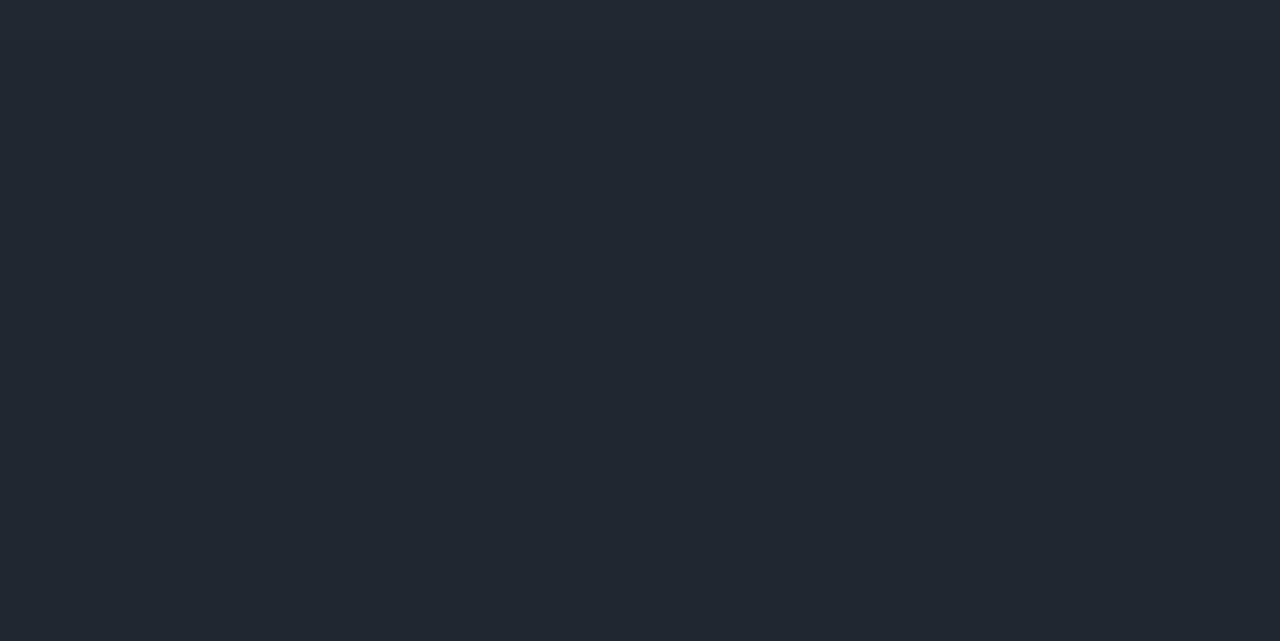
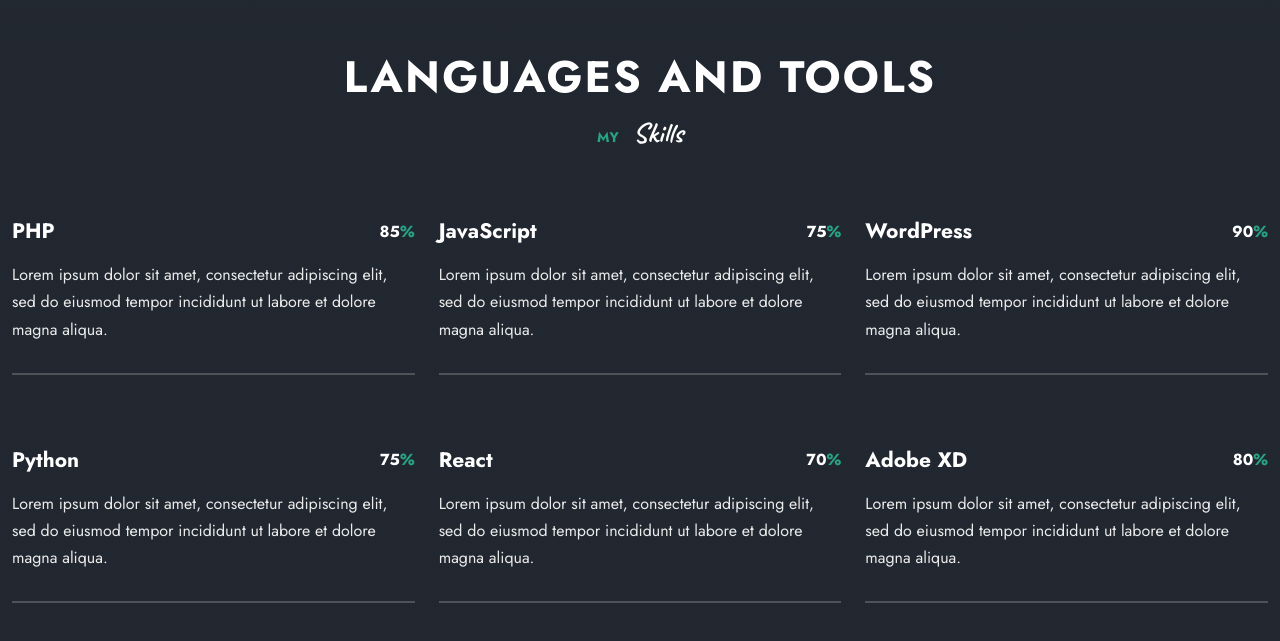
Before and after one commit to ellenpham/personal-portfolio-v2, a React (Vite) app: page / in a window 1280 px wide. Shown: the part 1794-2435 px from the top of the page. Before the commit the page ends 1839 px from the top, so only its background shows below. Built offline with nearby package versions, Linux system fonts and the light colour scheme.

Commit message:
Create skills component

```diff
--- a/src/App.css
+++ b/src/App.css
@@ -142,6 +142,11 @@
   margin-inline: auto;
 }
 
+.grid {
+  display: grid;
+  gap: 24px;
+}
+
 .text-cs {
   text-transform: uppercase;
   letter-spacing: 0.05em;
--- a/src/App.jsx
+++ b/src/App.jsx
@@ -2,6 +2,7 @@
 import './App.css'
 import Home from './components/home/Home';
 import Projects from './components/projects/Projects';
+import Skills from './components/skills/Skills';
 
 function App() {
 
@@ -9,6 +10,7 @@
     <main className='main'>
       <Home />
       <Projects />
+      <Skills />
     </main>
   )
 }
--- /dev/null
+++ b/src/components/skills/Skills.jsx
@@ -0,0 +1,38 @@
+import React from 'react';
+import {skills} from '../../Data';
+import './skills.css';
+
+const Skills = () => {
+  return (
+    <section className='skills section' id='skills'>
+        <h2 className="section__title text-cs">Languages and Tools</h2>
+        <p className="section__subtitle">
+            My <span>Skills</span>
+        </p>
+
+        <div className="skills__container container grid">
+            {skills.map(({name, percentage, description}, index) => {
+                return (
+                    <div className="skills__item">
+                        <div className="skills__titles">
+                            <h3 className="skills__name">{name}</h3>
+                            <span className="skills__number">
+                                {percentage}<span>%</span>
+                            </span>
+                        </div>
+
+                        <p className="skills__description">{description}</p>
+                        <div className="skills__bar">
+                            <span className="skills__percentage">
+                                <span></span>
+                            </span>
+                        </div>
+                    </div>
+                );
+            })}
+        </div>
+    </section>
+  )
+}
+
+export default Skills
--- /dev/null
+++ b/src/components/skills/skills.css
@@ -0,0 +1,41 @@
+.skills {
+    background-image: var(--third-gradient);
+}
+
+.skills__container {
+    grid-template-columns: repeat(3, 1fr);
+    row-gap: 70px;
+}
+
+.skills__titles {
+    display: flex;
+    justify-content: space-between;
+    align-items: center;
+    margin-bottom: 15px;
+}
+
+.skills__name {
+    font-size: var(--largest-font-size);
+}
+
+.skills__number {
+    color: var(--title-color);
+    font-weight: 700;
+}
+
+.skills__number span {
+    color: var(--primary-color);
+}
+
+.skills__description {
+    margin-bottom: 30px;
+}
+
+.skills__bar,
+.skills__percentage {
+    height: 2px;
+}
+
+.skills__bar {
+    background: rgba(255, 255, 255, 0.2);
+}
```
